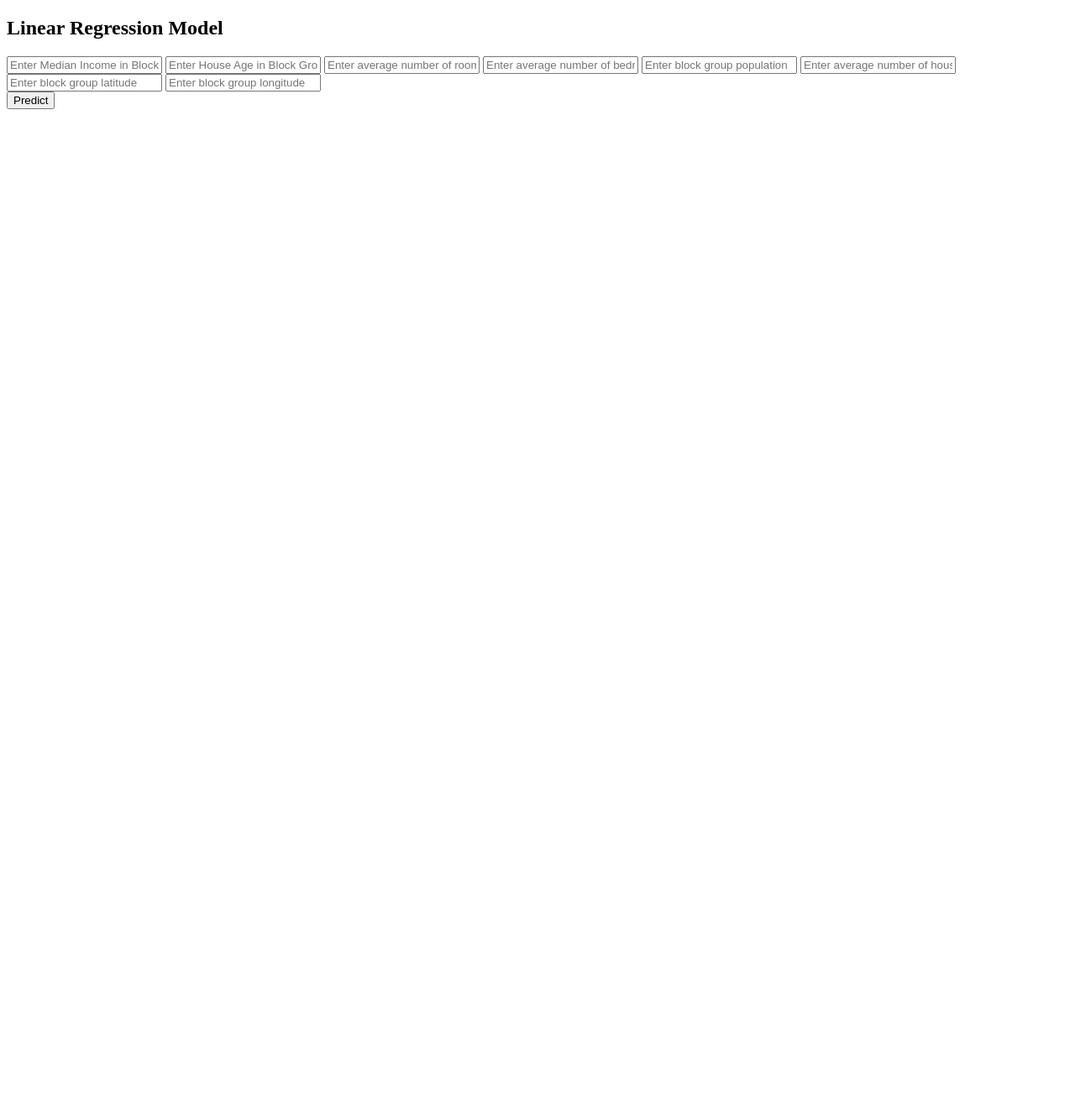
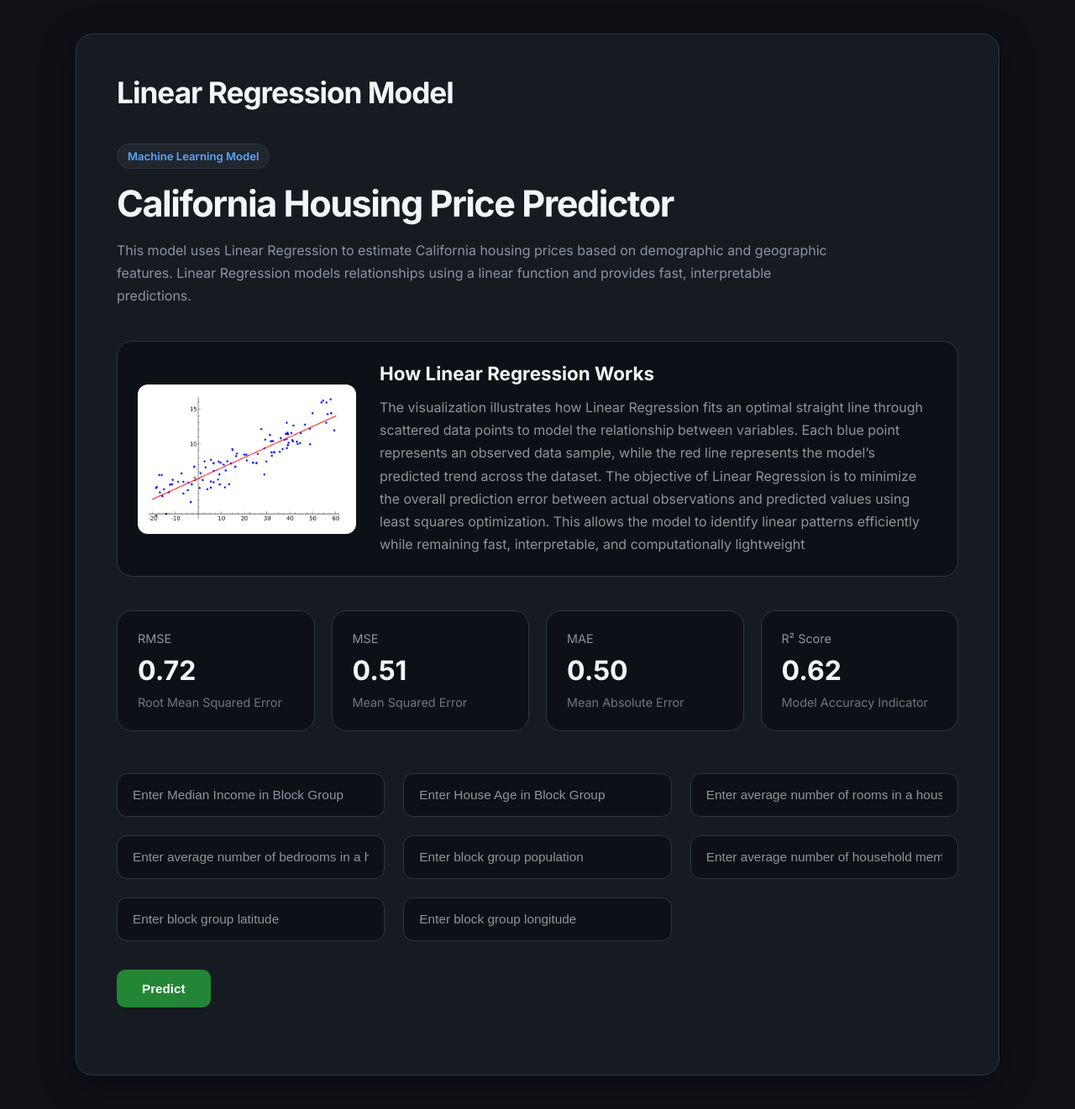
Before and after one commit to iamangameplayer/Project, a Django app: template machine/linear/templates/linear_regression.html in a window 1280 px wide. Shown: the whole page at 84% size. Before the commit the page ends 130 px from the top, so only its background shows below. Run offline with Django 3.2, Linux system fonts and the light colour scheme; the template is opened without the code that fills it, so the values that code supplies are empty.

Commit message:
add styling to linear regression page , also add image

```diff
--- /dev/null
+++ b/machine/linear/static/css/linear_page.css
@@ -0,0 +1,348 @@
+*{
+    margin:0;
+    padding:0;
+    box-sizing:border-box;
+}
+
+body{
+    min-height:100vh;
+
+    display:flex;
+    justify-content:center;
+    align-items:center;
+
+    padding:40px;
+
+    font-family:'Inter',sans-serif;
+
+    background:#0f1117;
+
+    color:#e6edf3;
+}
+
+/* Main Container */
+
+.container{
+    width:100%;
+    max-width:1100px;
+
+    background:#161b22;
+
+    border:1px solid #30363d;
+
+    border-radius:20px;
+
+    padding:48px;
+
+    box-shadow:
+        0 10px 40px rgba(0,0,0,0.35);
+}
+
+/* Heading */
+
+h2{
+    font-size:2.2rem;
+
+    font-weight:700;
+
+    margin-bottom:40px;
+
+    color:#f0f6fc;
+
+    letter-spacing:-1px;
+}
+
+/* Form Layout */
+
+form{
+    display:grid;
+
+    grid-template-columns:
+        repeat(auto-fit,minmax(300px,1fr));
+
+    gap:22px;
+}
+
+/* Inputs */
+
+input{
+    width:100%;
+
+    padding:16px 18px;
+
+    background:#0d1117;
+
+    border:1px solid #30363d;
+
+    border-radius:12px;
+
+    color:#f0f6fc;
+
+    font-size:0.96rem;
+
+    transition:all 0.2s ease;
+
+    outline:none;
+}
+
+input::placeholder{
+    color:#8b949e;
+}
+
+input:focus{
+    border-color:#2f81f7;
+
+    box-shadow:
+        0 0 0 3px rgba(47,129,247,0.18);
+}
+
+/* Button Wrapper */
+
+.button-wrapper{
+    margin-top:34px;
+
+    display:flex;
+    justify-content:flex-start;
+}
+
+/* Button */
+
+button{
+    border:none;
+
+    background:#238636;
+
+    color:white;
+
+    padding:14px 30px;
+
+    border-radius:10px;
+
+    font-size:0.95rem;
+    font-weight:600;
+
+    cursor:pointer;
+
+    transition:all 0.2s ease;
+}
+
+button:hover{
+    background:#2ea043;
+
+    transform:translateY(-1px);
+}
+
+button:active{
+    transform:translateY(1px);
+}
+
+/* Result */
+
+#result{
+    margin-top:32px;
+
+    font-size:1.15rem;
+
+    color:#58a6ff;
+
+    font-weight:500;
+}
+
+/* Responsive */
+
+@media(max-width:768px){
+
+    body{
+        padding:20px;
+    }
+
+    .container{
+        padding:28px;
+    }
+
+    h2{
+        font-size:1.7rem;
+    }
+
+    form{
+        grid-template-columns:1fr;
+    }
+
+    button{
+        width:100%;
+    }
+}
+
+
+/* =========================
+   MODEL INFO SECTION
+========================= */
+
+.model-info{
+    margin-bottom:50px;
+}
+
+.model-header{
+    margin-bottom:35px;
+}
+
+.tag{
+    display:inline-block;
+
+    background:#21262d;
+
+    color:#58a6ff;
+
+    border:1px solid #30363d;
+
+    padding:6px 12px;
+
+    border-radius:999px;
+
+    font-size:0.82rem;
+    font-weight:600;
+
+    margin-bottom:18px;
+}
+
+.model-header h1{
+    font-size:2.7rem;
+
+    color:#f0f6fc;
+
+    margin-bottom:18px;
+
+    line-height:1.1;
+
+    letter-spacing:-1.5px;
+}
+
+.description{
+    max-width:850px;
+
+    color:#8b949e;
+
+    font-size:1rem;
+
+    line-height:1.7;
+}
+
+/* =========================
+   METRICS GRID
+========================= */
+
+.metrics-grid{
+    display:grid;
+
+    grid-template-columns:
+        repeat(auto-fit,minmax(220px,1fr));
+
+    gap:20px;
+}
+
+.metric-card{
+    background:#0d1117;
+
+    border:1px solid #30363d;
+
+    border-radius:18px;
+
+    padding:24px;
+
+    transition:all 0.2s ease;
+}
+
+.metric-card:hover{
+    transform:translateY(-3px);
+
+    border-color:#58a6ff;
+}
+
+.metric-label{
+    color:#8b949e;
+
+    font-size:0.9rem;
+
+    margin-bottom:10px;
+}
+
+.metric-card h3{
+    font-size:2rem;
+
+    color:#f0f6fc;
+
+    margin-bottom:8px;
+}
+
+.metric-card span{
+    color:#6e7681;
+
+    font-size:0.9rem;
+}
+
+
+/* =========================
+   REGRESSION VISUAL
+========================= */
+
+.regression-visual{
+    margin:40px 0;
+
+    background:#0d1117;
+
+    border:1px solid #30363d;
+
+    border-radius:18px;
+
+    padding:24px;
+
+    display:flex;
+
+    align-items:center;
+
+    gap:28px;
+}
+
+.regression-visual img{
+    width:260px;
+
+    background:white;
+
+    border-radius:12px;
+
+    padding:12px;
+}
+
+.visual-text{
+    flex:1;
+}
+
+.visual-text h3{
+    font-size:1.4rem;
+
+    margin-bottom:14px;
+
+    color:#f0f6fc;
+}
+
+.visual-text p{
+    color:#8b949e;
+
+    line-height:1.7;
+}
+
+/* Responsive */
+
+@media(max-width:768px){
+
+    .regression-visual{
+        flex-direction:column;
+
+        text-align:center;
+    }
+
+    .regression-visual img{
+        width:100%;
+        max-width:300px;
+    }
+}
--- a/machine/linear/templates/linear_regression.html
+++ b/machine/linear/templates/linear_regression.html
@@ -1,27 +1,137 @@
 <!DOCTYPE html>
+{% load static %}
 <html lang="en">
+
 <head>
     <meta charset="UTF-8">
+    <meta name="viewport" content="width=device-width, initial-scale=1.0">
+
     <title>Linear Regression</title>
+
+    <link rel="stylesheet" href="{% static 'css/linear_page.css' %}">
+
+<link href="https://fonts.googleapis.com/css2?family=Inter:wght@400;500;600;700&display=swap" rel="stylesheet">
 </head>
+
 <body>
-<div class = 'container'>
+
+
+    <div class='container'>
+
         <h2>Linear Regression Model</h2>
-    <form id ="form" method = "POST" action="{% url 'predict_linear' %}">
+
+
+        <div class="model-info">
+
+    <div class="model-header">
+        <p class="tag">Machine Learning Model</p>
+        <h1>California Housing Price Predictor</h1>
+
+        <p class="description">
+            This model uses Linear Regression to estimate California housing prices
+            based on demographic and geographic features. Linear Regression models
+            relationships using a linear function and provides fast, interpretable predictions.
+        </p>
+    </div>
+    <div class="regression-visual">
+
+    <img
+        src="{% static 'images/linear_regression.png'  %}"
+        alt="Linear Regression Visualization"
+    >
+
+    <div class="visual-text">
+        <h3>How Linear Regression Works</h3>
+
+        <p>
+            The visualization illustrates how Linear Regression fits an optimal straight line
+    through scattered data points to model the relationship between variables.
+    Each blue point represents an observed data sample, while the red line represents
+    the model’s predicted trend across the dataset.
+
+    The objective of Linear Regression is to minimize the overall prediction error
+    between actual observations and predicted values using least squares optimization.
+    This allows the model to identify linear patterns efficiently while remaining
+    fast, interpretable, and computationally lightweight
+        </p>
+    </div>
+
+</div>
+    <div class="metrics-grid">
+
+        <div class="metric-card">
+            <p class="metric-label">RMSE</p>
+            <h3>0.72</h3>
+            <span>Root Mean Squared Error</span>
+        </div>
+
+        <div class="metric-card">
+            <p class="metric-label">MSE</p>
+            <h3>0.51</h3>
+            <span>Mean Squared Error</span>
+        </div>
+
+        <div class="metric-card">
+            <p class="metric-label">MAE</p>
+            <h3>0.50</h3>
+            <span>Mean Absolute Error</span>
+        </div>
+
+        <div class="metric-card">
+            <p class="metric-label">R² Score</p>
+            <h3>0.62</h3>
+            <span>Model Accuracy Indicator</span>
+        </div>
+
+    </div>
+
+</div>
+
+
+
+
+
+
+
+
+
+
+
+
+
+
+
+
+        <form id="form" method="POST" action="{% url 'predict_linear' %}">
             {% csrf_token %}
+
             <input id="MedInc" name="MedInc" placeholder="Enter Median Income in Block Group">
+
             <input id="HouseAge" name="HouseAge" placeholder="Enter House Age in Block Group">
-        <input id="AveRooms" name="AveRooms" placeholder="Enter average number of rooms in a  household">
-        <input id="AveBedrms" name="AveBedrms" placeholder="Enter average number of bedrooms in a  household">
+
+            <input id="AveRooms" name="AveRooms" placeholder="Enter average number of rooms in a household">
+
+            <input id="AveBedrms" name="AveBedrms" placeholder="Enter average number of bedrooms in a household">
+
             <input id="Population" name="Population" placeholder="Enter block group population">
+
             <input id="AveOccup" name="AveOccup" placeholder="Enter average number of household members">
+
             <input id="Latitude" name="Latitude" placeholder="Enter block group latitude">
+
             <input id="Longitude" name="Longitude" placeholder="Enter block group longitude">
         </form>
-    <button type="button" onclick="sendData()">Predict</button>
-    <h3 id = "result"></h3>
+
+        <div class="button-wrapper">
+            <button type="button" onclick="sendData()">
+                Predict
+            </button>
         </div>
-</body>
+
+        <h3 id="result"></h3>
+
+    </div>
+
     <script>
         function sendData() {
             fetch("/predict_linear/predict_linear/", {
@@ -32,10 +142,13 @@ function sendData() {
             .then(res => res.json())
             .then(data => {
                 console.log("RESPONSE:", data);
+
                 document.getElementById("result").innerText =
-            "Prediction: "+data.result;
+                    "Prediction: " + data.result;
             })
             .catch(err => console.error("ERROR:", err));
         }
     </script>
+
+</body>
 </html>
--- a/machine/machine/settings.py
+++ b/machine/machine/settings.py
@@ -119,7 +119,7 @@ USE_TZ = True
 # Static files (CSS, JavaScript, Images)
 # https://docs.djangoproject.com/en/5.2/howto/static-files/
 
-STATIC_URL = 'static/'
+STATIC_URL = '/static/'
 
 # Default primary key field type
 # https://docs.djangoproject.com/en/5.2/ref/settings/#default-auto-field
```
Also changed, not shown: machine/linear/static/images/linear_regression.png (added). Lines whose indentation alone changed are shown as unchanged.
